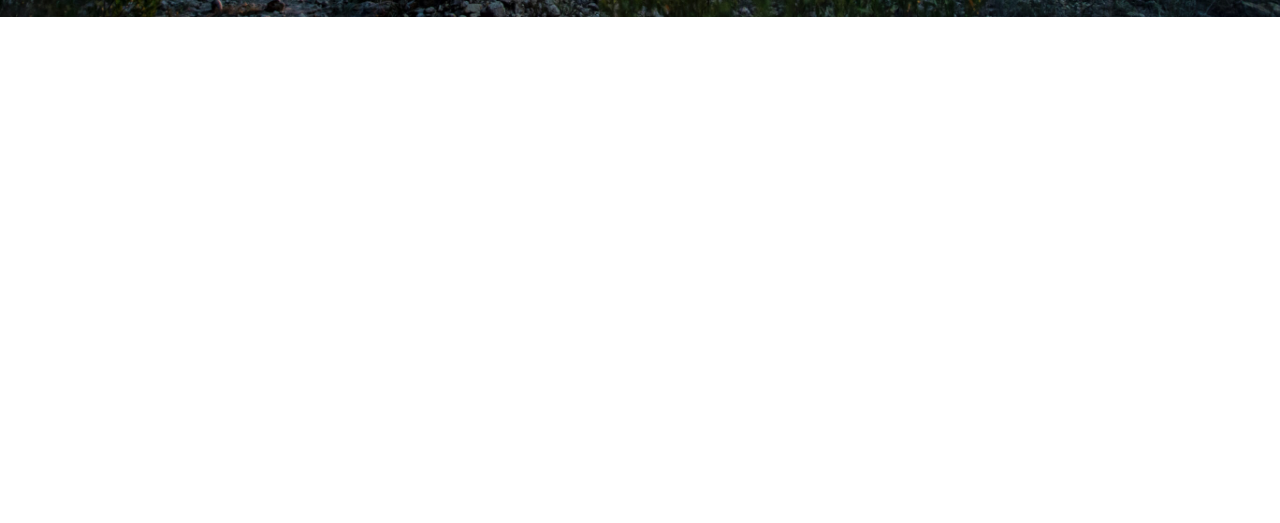
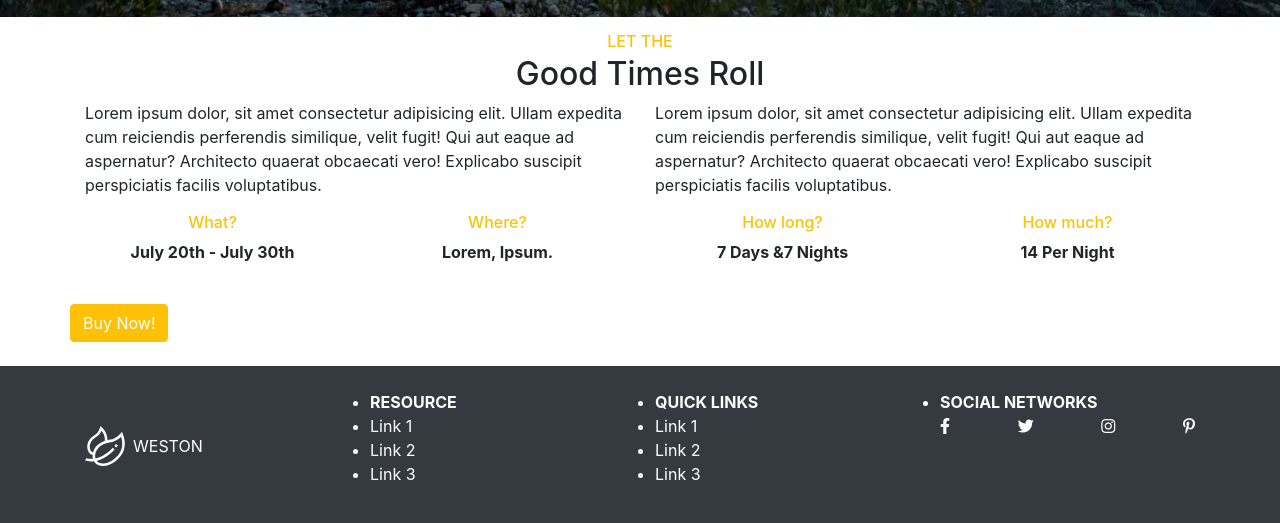
Before and after one commit to guillermoyacob/weston, a plain HTML site: page index.html in a window 1280 px wide. Shown: the part 2726-3249 px from the top of the page. Before the commit the page ends 2743 px from the top, so only its background shows below. Drawn offline with Linux system fonts and the light colour scheme.

Commit message:
Agregadas las secciones features y footer

```diff
--- a/index.html
+++ b/index.html
@@ -1,5 +1,6 @@
 <!DOCTYPE html>
 <html lang="es">
+
 <head>
   <meta charset="UTF-8" />
   <meta name="viewport" content="width=device-width, initial-scale=1.0" />
@@ -7,13 +8,11 @@
   <!-- CSS Bootstrap -->
   <link rel="stylesheet" href="./css/bootstrap.min.css" />
   <!-- CDN Font awesome -->
-    <link
-      rel="stylesheet"
-      href="https://cdnjs.cloudflare.com/ajax/libs/font-awesome/5.14.0/css/all.min.css"
-    />
+  <link rel="stylesheet" href="https://cdnjs.cloudflare.com/ajax/libs/font-awesome/5.14.0/css/all.min.css" />
   <!-- CSS Main -->
   <link rel="stylesheet" href="./css/main.css" />
 </head>
+
 <body>
   <!-- Header -->
   <header class="header">
@@ -43,7 +42,8 @@
           </h1>
           <!-- Description -->
           <p>
-              Lorem ipsum dolor sit amet consectetur adipisicing elit. Molestiae facere necessitatibus vel incidunt, nam a maiores dolore doloribus nihil earum quisquam quam.
+            Lorem ipsum dolor sit amet consectetur adipisicing elit. Molestiae facere necessitatibus vel incidunt, nam a
+            maiores dolore doloribus nihil earum quisquam quam.
           </p>
           <!-- Btn -->
           <a href="#" class="text-reset btn btn-warning">Buy now</a>
@@ -61,7 +61,9 @@
         <h2 class="text-warning text-uppercase h6">Experience</h2>
         <h3 class="text-capitalize">The thrilling outdoor</h3>
         <p class="text-muted">
-            Lorem ipsum, dolor sit amet consectetur adipisicing elit. Laborum numquam laudantium, sint sapiente nemo earum tenetur voluptatibus perferendis nostrum commodi velit. Accusamus, numquam architecto eos excepturi expedita molestiae dignissimos unde.
+          Lorem ipsum, dolor sit amet consectetur adipisicing elit. Laborum numquam laudantium, sint sapiente nemo earum
+          tenetur voluptatibus perferendis nostrum commodi velit. Accusamus, numquam architecto eos excepturi expedita
+          molestiae dignissimos unde.
         </p>
       </div>
       <!-- Cards -->
@@ -72,9 +74,10 @@
           <div class="card-img-overlay text-white d-flex flex-column justify-content-center text-center">
             <h4>Rafting</h4>
             <p>
-                Lorem ipsum dolor sit amet consectetur adipisicing elit. Corrupti, sequi impedit tenetur ab quibusdam praesentium!
+              Lorem ipsum dolor sit amet consectetur adipisicing elit. Corrupti, sequi impedit tenetur ab quibusdam
+              praesentium!
             </p>
-              <a href="#"class="text-reset">Read More</a>
+            <a href="#" class="text-reset">Read More</a>
           </div>
         </div>
       </article>
@@ -85,9 +88,10 @@
           <div class="card-img-overlay text-white d-flex flex-column justify-content-center text-center">
             <h4>Hiking</h4>
             <p>
-                Lorem ipsum dolor sit amet consectetur adipisicing elit. Corrupti, sequi impedit tenetur ab quibusdam praesentium!
+              Lorem ipsum dolor sit amet consectetur adipisicing elit. Corrupti, sequi impedit tenetur ab quibusdam
+              praesentium!
             </p>
-              <a href="#"class="text-reset">Read More</a>
+            <a href="#" class="text-reset">Read More</a>
           </div>
         </div>
       </article>
@@ -98,9 +102,10 @@
           <div class="card-img-overlay text-white d-flex flex-column justify-content-center text-center">
             <h4>Camping</h4>
             <p>
-                Lorem ipsum dolor sit amet consectetur adipisicing elit. Corrupti, sequi impedit tenetur ab quibusdam praesentium!
+              Lorem ipsum dolor sit amet consectetur adipisicing elit. Corrupti, sequi impedit tenetur ab quibusdam
+              praesentium!
             </p>
-              <a href="#"class="text-reset">Read More</a>
+            <a href="#" class="text-reset">Read More</a>
           </div>
         </div>
       </article>
@@ -221,7 +226,8 @@
   <section class="carousel slide" id="carousel-weston">
     <div class="carousel-caption carousel-weston-middle">
       <h2 class="text-uppercase">DON'T LIVE YOUr LIFE UNLIVED</h2>
-        <p>Lorem ipsum dolor sit amet consectetur adipisicing elit. Tempora tenetur cumque alias corporis odit exercitationem autem reiciendis sapiente similique aperiam.</p>
+      <p>Lorem ipsum dolor sit amet consectetur adipisicing elit. Tempora tenetur cumque alias corporis odit
+        exercitationem autem reiciendis sapiente similique aperiam.</p>
       <button class="btn btn-light px-4 text-capitalize">
         Lets go!
       </button>
@@ -249,6 +255,100 @@
     </a>
   </section>
 
+  <!-- Features -->
+  <section class="container">
+    <div class="row">
+      <!-- Title -->
+      <h2 class="col-12 text-center">
+        <span class="text-warning h6 text-uppercase">Let the</span><br><span class="text-capitalize">good times
+          roll</span>
+      </h2>
+      <!-- 1ra Description -->
+      <p class="col-6">Lorem ipsum dolor, sit amet consectetur adipisicing elit. Ullam expedita cum reiciendis
+        perferendis similique, velit fugit! Qui aut eaque ad aspernatur? Architecto quaerat obcaecati vero! Explicabo
+        suscipit perspiciatis facilis voluptatibus.</p>
+      <!-- 2da Description -->
+      <p class="col-6">Lorem ipsum dolor, sit amet consectetur adipisicing elit. Ullam expedita cum reiciendis
+        perferendis similique, velit fugit! Qui aut eaque ad aspernatur? Architecto quaerat obcaecati vero! Explicabo
+        suscipit perspiciatis facilis voluptatibus.</p>
+      <!-- Questions -->
+      <div class="col-3 text-center">
+        <h3 class=" text-warning h6">What?</h3>
+        <p class="font-weight-bold text-capitalize">July 20th - July 30th</p>
+      </div>
+      <div class="col-3 text-center">
+        <h3 class=" text-warning h6">Where?</h3>
+        <p class="font-weight-bold text-capitalize">Lorem, ipsum.</p>
+      </div>
+      <div class="col-3 text-center">
+        <h3 class=" text-warning h6">How long?</h3>
+        <p class="font-weight-bold text-capitalize">7 days &7 nights</p>
+      </div>
+      <div class="col-3 text-center">
+        <h3 class=" text-warning h6">How much?</h3>
+        <p class="font-weight-bold text-capitalize">14 per night</p>
+      </div>
+      <!-- Btn -->
+      <div class="w-100">
+        <button class="col-auto btn btn-warning text-white text-center mx-auto my-4 text-capitalize">
+          Buy now!
+        </button>
+      </div>
+    </div>
+  </section>
+
+  <!-- Footer -->
+  <footer class="bg-dark text-white py-4">
+    <div class="container">
+      <nav class="row">
+        <!-- Logo -->
+        <a href="#" class="col-3 text-reset text-uppercase d-flex align-items-center">
+          <img src="./img/logo-white.svg" alt="Logo Weston" class="img-logo mr-2">
+          weston
+        </a>
+
+        <!-- Menu -->
+        <ul class="col-3 lyst-unstyled">
+          <li class="font-weight-bold text-uppercase">Resource</li>
+          <li><a href="#" class="text-reset">Link 1</a></li>
+          <li><a href="#" class="text-reset">Link 2</a></li>
+          <li><a href="#" class="text-reset">Link 3</a></li>
+        </ul>
+
+        <!-- Menu -->
+        <ul class="col-3 lyst-unstyled">
+          <li class="font-weight-bold text-uppercase">Quick links</li>
+          <li><a href="#" class="text-reset">Link 1</a></li>
+          <li><a href="#" class="text-reset">Link 2</a></li>
+          <li><a href="#" class="text-reset">Link 3</a></li>
+        </ul>
+
+        <!-- Social Networks -->
+        <ul class="col-3 lyst-unstyled">
+          <li class="font-weight-bold text-uppercase">Social Networks</li>
+          <li class="d-flex justify-content-between">
+            <!-- FB -->
+            <a href="#" class="text-reset">
+              <i class="fab fa-facebook-f"></i>
+            </a>
+            <!-- Twitter -->
+            <a href="#" class="text-reset">
+              <i class="fab fa-twitter"></i>
+            </a>
+            <!-- Instagram -->
+            <a href="#" class="text-reset">
+              <i class="fab fa-instagram"></i>
+            </a>
+            <!-- Pinteres -->
+            <a href="#" class="text-reset">
+              <i class="fab fa-pinterest-p"></i>
+            </a>
+          </li>
+        </ul>
+      </nav>
+    </div>
+  </footer>
+
   <!-- Jquery -->
   <script src="./js/jquery-3.5.0.min.js"></script>
   <!-- Popper -->
@@ -256,4 +356,5 @@
   <!-- JS Bootstrap -->
   <script src="./js/bootstrap.min.js"></script>
 </body>
+
 </html>
```
Lines whose indentation alone changed are shown as unchanged.
